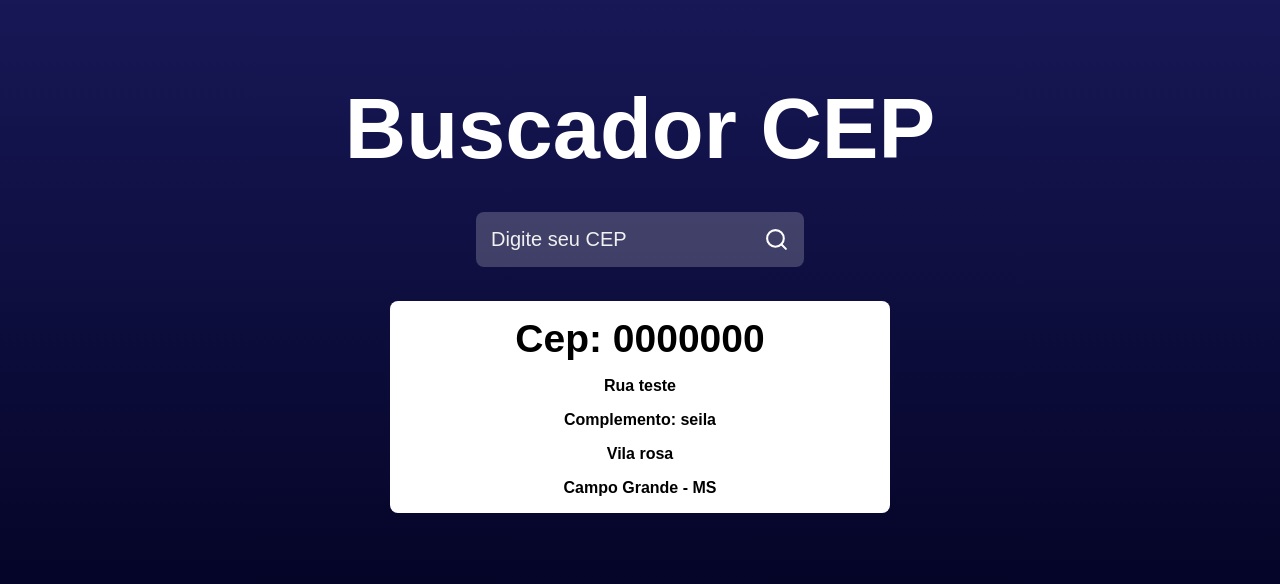
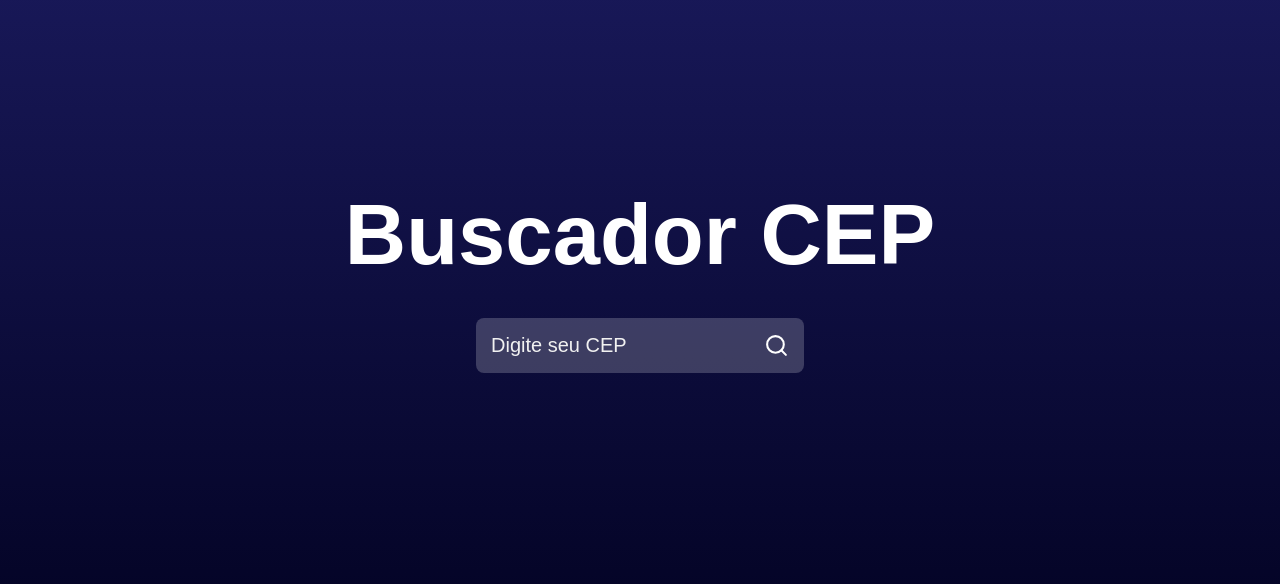
Before and after one commit to andredfontenele/buscador-cep, a React (Create React App) app: page / in a window 1280 px wide. Shown: the part 104-688 px from the top of the page. Built offline with nearby package versions, Linux system fonts and the light colour scheme.

Commit message:
API integrada

```diff
--- a/src/App.js
+++ b/src/App.js
@@ -1,12 +1,27 @@
 import { useState } from 'react'
 import { FiSearch } from 'react-icons/fi'
 import './styles.css'
+import api from './services/api'
 
 function App() {
   const [input, setInput] = useState('')
+  const [cep, setCEP] = useState('')
 
-  function handleSearch() {
-    alert(input)
+  async function handleSearch() {
+    //01001000/json/
+    if (input === '') {
+      alert('Preencha algum CEP!')
+      return
+    }
+
+    try {
+      const response = await api.get(`${input}/json`)
+      setCEP(response.data)
+      setInput('')
+    } catch {
+      alert('Erro ao buscar')
+      setInput('')
+    }
   }
 
   return (
@@ -23,13 +38,18 @@
           <FiSearch size={25} color="FFF"></FiSearch>
         </button>
       </div>
-      <main className="main">
-        <h2>Cep: 0000000</h2>
-        <span>Rua teste</span>
-        <span>Complemento: seila</span>
-        <span>Vila rosa</span>
-        <span>Campo Grande - MS</span>
-      </main>
+
+      {Object.keys(cep).length > 0 && (
+        <main className="main">
+          <h2>CEP: {cep.cep}</h2>
+          <span>{cep.logradouro}</span>
+          <span>Complemento: {cep.complemento}</span>
+          <span>{cep.bairro}</span>
+          <span>
+            {cep.localidade} - {cep.uf}
+          </span>
+        </main>
+      )}
     </div>
   )
 }
--- /dev/null
+++ b/src/services/api.js
@@ -0,0 +1,8 @@
+import axios from 'axios'
+
+//01001000/json/
+const api = axios.create({
+  baseURL: 'https://viacep.com.br/ws/'
+})
+
+export default api
```
